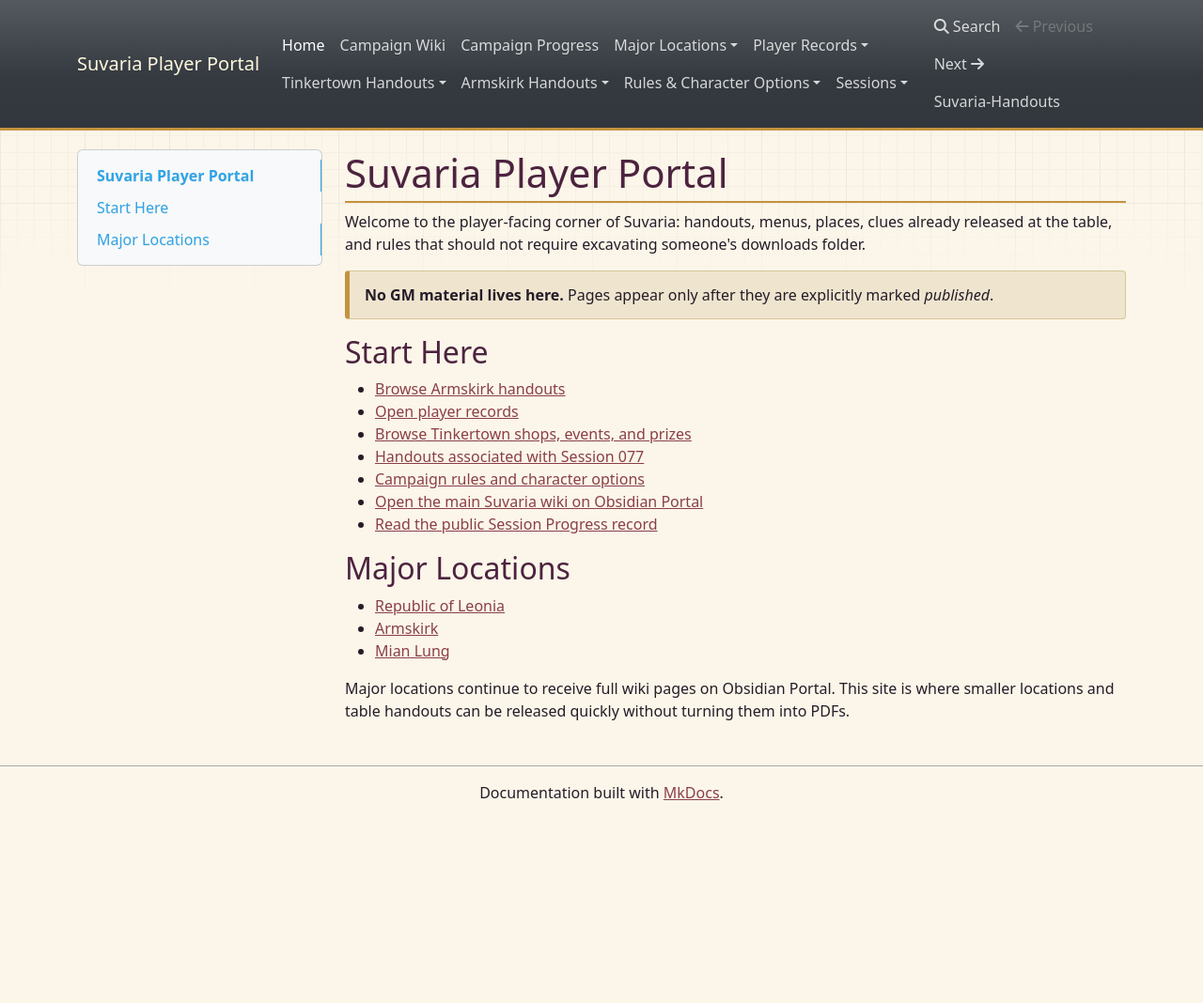
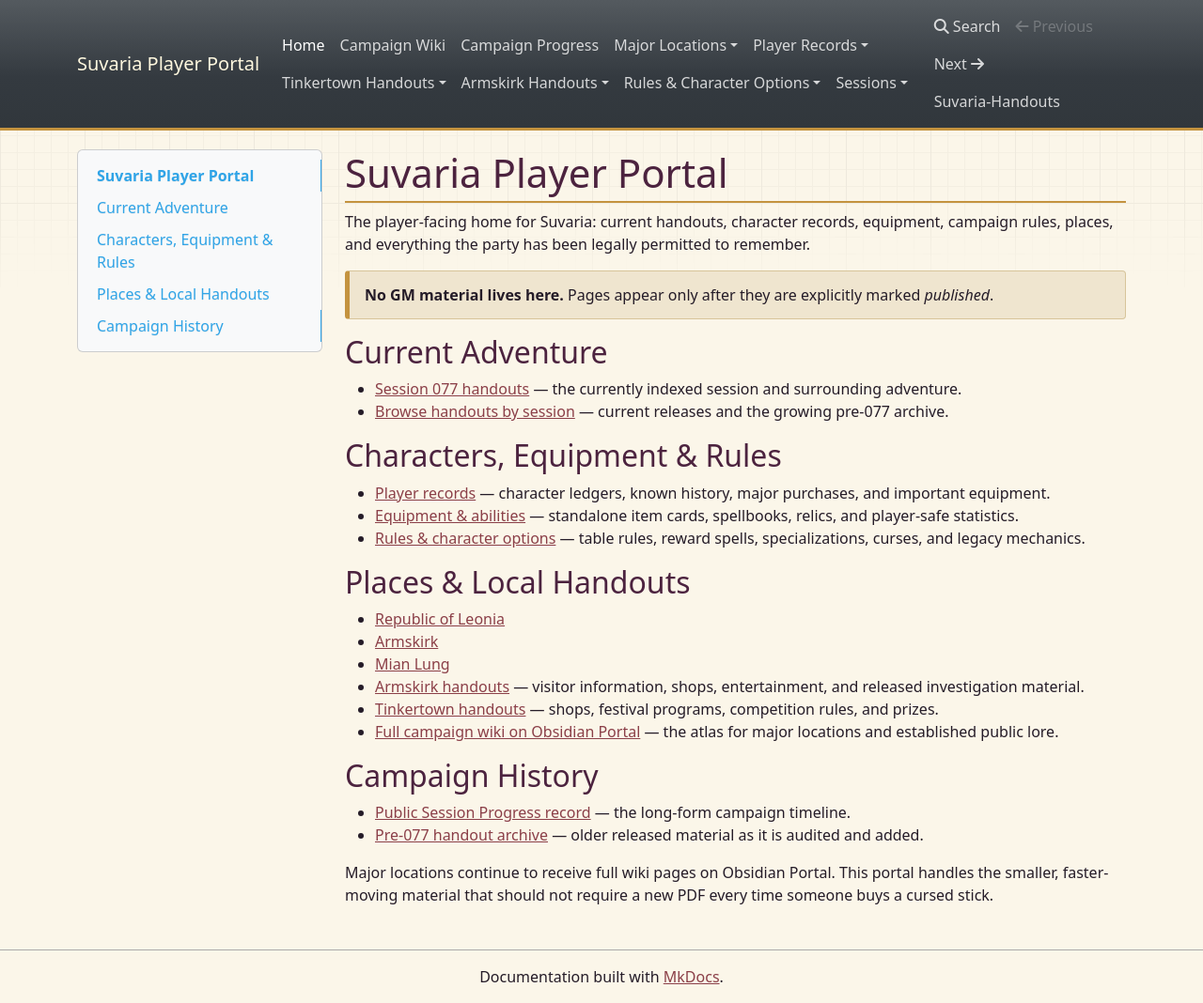
Before and after one commit to blakewrege/Suvaria-Handouts, an MkDocs documentation site: the page built from docs/index.md, in a window 1280 px wide and 1068 px high. Shown: the whole window at 94% size. Built offline with MkDocs 1.6.1, drawn with Linux system fonts in a browser that asks for light colours; nearby versions of some CDN libraries.

Commit message:
Organize player portal homepage

```diff
--- a/docs/index.md
+++ b/docs/index.md
@@ -1,23 +1,32 @@
 # Suvaria Player Portal
 
-Welcome to the player-facing corner of Suvaria: handouts, menus, places, clues already released at the table, and rules that should not require excavating someone's downloads folder.
+The player-facing home for Suvaria: current handouts, character records, equipment, campaign rules, places, and everything the party has been legally permitted to remember.
 
 <div class="portal-note"><strong>No GM material lives here.</strong> Pages appear only after they are explicitly marked <em>published</em>.</div>
 
-## Start Here
+## Current Adventure
 
-- [Browse Armskirk handouts](armskirk-handouts.md)
-- [Open player records](player-records.md)
-- [Browse Tinkertown shops, events, and prizes](tinkertown-handouts.md)
-- [Handouts associated with Session 077](session-077.md)
-- [Campaign rules and character options](suvaria-homebrew-rules.md)
-- [Open the main Suvaria wiki on Obsidian Portal](https://suvaria.obsidianportal.com/wikis/main-page)
-- [Read the public Session Progress record](https://docs.google.com/document/d/1QeBJ7dNJyzyfM0sZDRdL4PaBg6sjofIa/edit)
+- [Session 077 handouts](session-077.md) — the currently indexed session and surrounding adventure.
+- [Browse handouts by session](sessions.md) — current releases and the growing pre-077 archive.
 
-## Major Locations
+## Characters, Equipment & Rules
+
+- [Player records](player-records.md) — character ledgers, known history, major purchases, and important equipment.
+- [Equipment & abilities](player-items.md) — standalone item cards, spellbooks, relics, and player-safe statistics.
+- [Rules & character options](suvaria-homebrew-rules.md) — table rules, reward spells, specializations, curses, and legacy mechanics.
+
+## Places & Local Handouts
 
 - [Republic of Leonia](republic-of-leonia.md)
 - [Armskirk](armskirk.md)
 - [Mian Lung](mian-lung.md)
+- [Armskirk handouts](armskirk-handouts.md) — visitor information, shops, entertainment, and released investigation material.
+- [Tinkertown handouts](tinkertown-handouts.md) — shops, festival programs, competition rules, and prizes.
+- [Full campaign wiki on Obsidian Portal](https://suvaria.obsidianportal.com/wikis/main-page) — the atlas for major locations and established public lore.
 
-Major locations continue to receive full wiki pages on Obsidian Portal. This site is where smaller locations and table handouts can be released quickly without turning them into PDFs.
+## Campaign History
+
+- [Public Session Progress record](https://docs.google.com/document/d/1QeBJ7dNJyzyfM0sZDRdL4PaBg6sjofIa/edit) — the long-form campaign timeline.
+- [Pre-077 handout archive](pre-077.md) — older released material as it is audited and added.
+
+Major locations continue to receive full wiki pages on Obsidian Portal. This portal handles the smaller, faster-moving material that should not require a new PDF every time someone buys a cursed stick.
```
